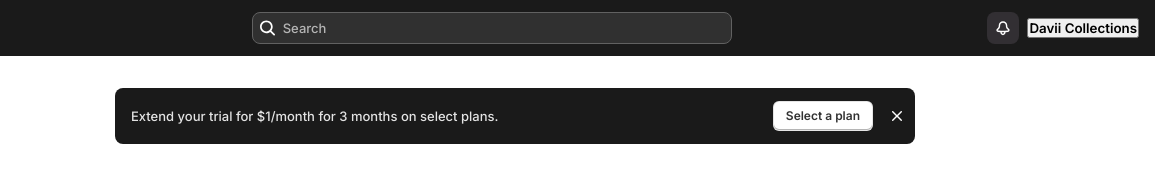
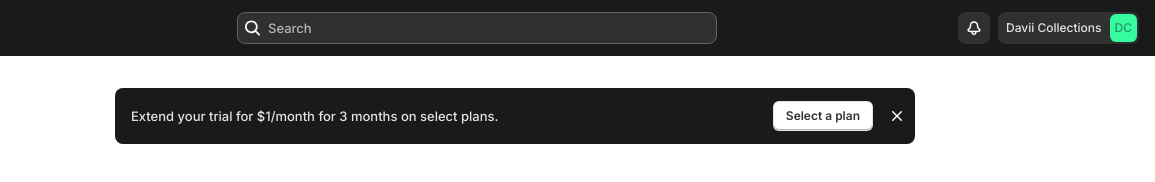
Before and after one commit to MITCHYUGAN/Shopify-Onboarding-Clone, a plain HTML site: page index.html in a window 1280 px wide. Shown: the full height of the page, 125-1280 px from the left. Drawn offline with Linux system fonts and the light colour scheme.

Commit message:
Styled Navbar to fit design

```diff
--- a/app.css
+++ b/app.css
@@ -27,6 +27,7 @@
     --fw-500: 500;
     --fs-13: 13px;
     --grey-100: #B5B5B5;
+    --gray-200: #303030;
 }
 
 /* Header Styling  */
@@ -52,7 +53,7 @@ header{
 .search input{
     width: 100%;
     height: 32px;
-    background: #303030;
+    background: var(--gray-200);
     border: none;
     outline: none;
     color: var(--grey-100);
@@ -102,15 +103,76 @@ header{
     width: 32px;
     height: 32px;
     border-radius: 8px;
-    background-color: var(--bc-200);
+    background-color: var(--gray-200);
     border: none;
     outline: none;
     cursor: pointer;
 }
 
-.notification svg{
-    width: 20px;
+.notification:hover{
+    background-color: var(--bc-100);
 }
+
+.notification:active{
+    background-color: var(--bc-50);
+}
+
+.notification:focus{
+    background-color: var(--bc-50);
+    box-shadow: 0px 0px 0px 3px #005BD3, 0px 0px 0px 1px #000;
+}
+
+.profile{
+    display: flex;
+    padding: 2px 2px 2px 8px;
+    align-items: center;
+    gap: 8px;
+    border-radius: 8px;
+    background-color: var(--gray-200);
+    outline: none;
+    border: none;
+    cursor: pointer;
+}
+
+.profile:hover{
+    background-color: var(--bc-100);
+}
+
+.profile:active{
+    background-color: var(--bc-50);
+}
+
+.profile:focus{
+    background-color: var(--bc-50);
+    box-shadow: 0px 0px 0px 3px #005BD3, 0px 0px 0px 1px #000;
+}
+
+.profile h4{
+    color: var(--fc-light);
+    font-size: 12px;
+    font-weight: 500;
+    line-height: 130%;
+}
+
+.profile div{
+    display: flex;
+    height: 28px;
+    padding: 9px 5px 10px 5px;
+    justify-content: center;
+    align-items: center;
+    border-radius: 6px;
+    background: #36FBA1;
+
+    color: rgba(0, 0, 0, 0.40);
+    text-align: center;
+    font-size: 12px;
+    font-style: normal;
+    font-weight: 500;
+    line-height: 130%;
+}
+
+
+
 
 /* Contents styling */
 .contents{
@@ -119,7 +181,6 @@ header{
     display: flex;
     align-items: center;
     justify-content: center;
-
 }
 
 .selectplan{
--- a/index.html
+++ b/index.html
@@ -19,13 +19,13 @@
         </div>
         <div class="profile_notifiation">
             <button class="notification">
-                <svg width="30" height="40" viewBox="0 0 21 20" fill="none" xmlns="http://www.w3.org/2000/svg">
+                <svg width="20" height="20" viewBox="0 0 21 20" fill="none" xmlns="http://www.w3.org/2000/svg">
                     <path fill-rule="evenodd" clip-rule="evenodd" d="M7.75203 14.4239L5.3061 14.1427C3.45144 13.9295 2.92542 11.4844 4.52838 10.5274L4.5933 10.4886C5.466 9.96761 6.00045 9.02609 6.00045 8.00969V7.5C6.00045 5.01472 8.01517 3 10.5005 3C12.9857 3 15.0005 5.01472 15.0005 7.5V8.00969C15.0005 9.02609 15.5349 9.96761 16.4076 10.4886L16.4725 10.5274C18.0755 11.4844 17.5495 13.9295 15.6948 14.1427L13.152 14.435V14.8C13.152 16.2912 11.9432 17.5 10.452 17.5C8.96086 17.5 7.75203 16.2912 7.75203 14.8V14.4239ZM11.652 14.5H9.25203V14.8C9.25203 15.4627 9.78929 16 10.452 16C11.1148 16 11.652 15.4627 11.652 14.8V14.5ZM8.50045 13H12.5005L15.5235 12.6525C15.953 12.6032 16.0748 12.0369 15.7036 11.8153L15.6387 11.7766C15.5591 11.7291 15.4815 11.6793 15.4057 11.6273C15.2506 11.521 15.1036 11.4055 14.9651 11.2818C14.9405 11.2598 14.9162 11.2377 14.8922 11.2152C14.0144 10.395 13.5005 9.23833 13.5005 8.00969V7.5C13.5005 5.84315 12.1573 4.5 10.5005 4.5C8.8436 4.5 7.50045 5.84315 7.50045 7.5V8.00969C7.50045 9.23833 6.98651 10.395 6.10871 11.2152C6.08469 11.2377 6.06039 11.2598 6.03583 11.2818C5.89734 11.4055 5.75029 11.521 5.59523 11.6273C5.51945 11.6793 5.44176 11.7291 5.36222 11.7766L5.29729 11.8153C4.9261 12.0369 5.0479 12.6032 5.47739 12.6525L8.50045 13Z" fill="#fff"/>
                 </svg>
             </button>
-            <button>
+            <button class="profile">
                 <h4>Davii Collections</h4>
-                <div></div>
+                <div>DC</div>
             </button>
         </div>
     </header>
```
